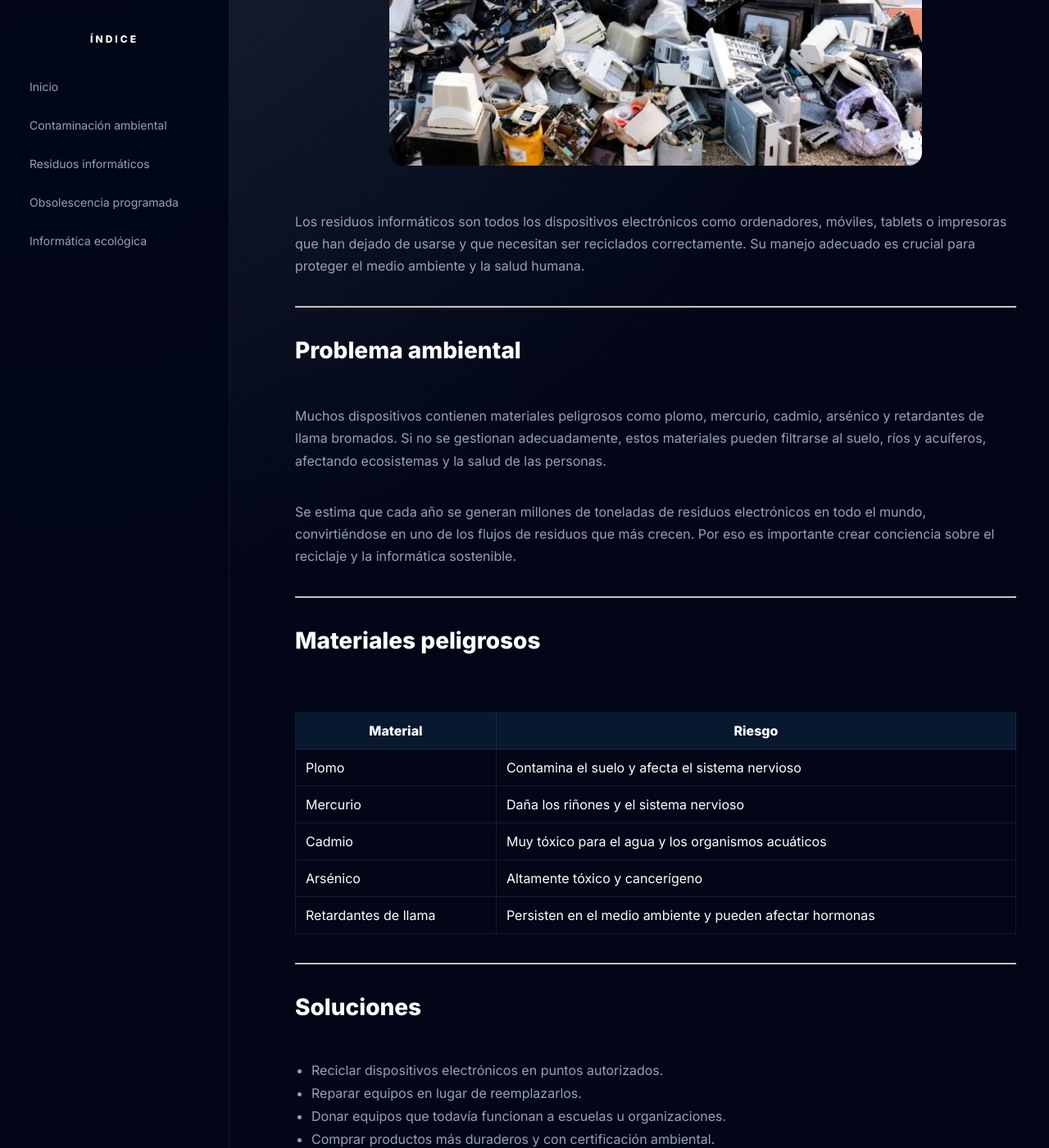
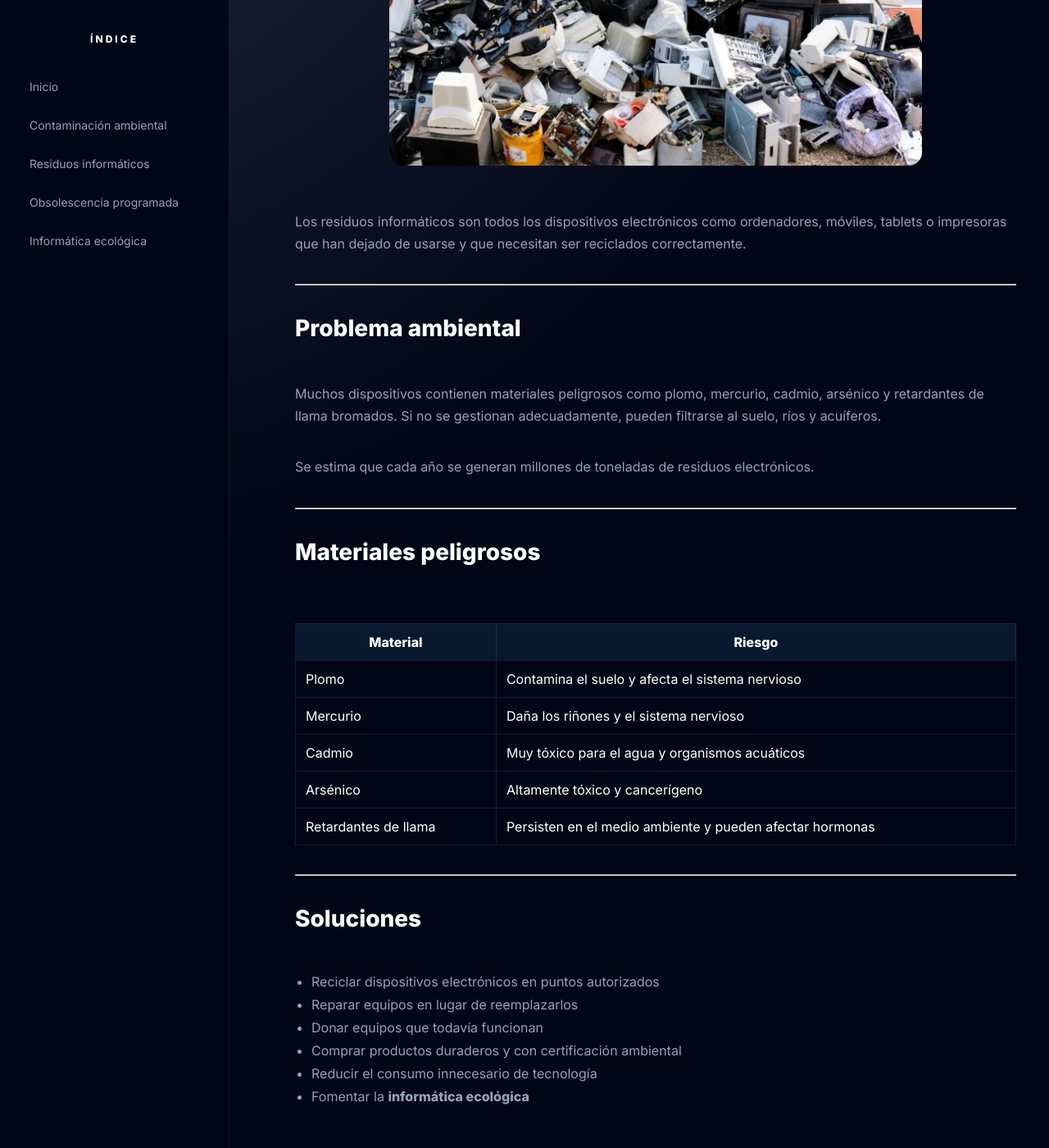
Before and after one commit to glizzlyy/informatica-ambiental, a Jekyll site: the page built from residuos.md, in a window 1280 px wide and 1400 px high, scrolled down 392 px. Shown: the whole window at 82% size. Built offline with Jekyll 4.4.1, drawn with Linux system fonts in a browser that asks for light colours; some of the changed text lies outside the part shown.

Commit message:
Update residuos.md

```diff
--- a/residuos.md
+++ b/residuos.md
@@ -1,21 +1,21 @@
 ---
 layout: estilos
-title: Residuos informáticos
+title: Residuos Informáticos
 ---
 
 # ♻️ Residuos Informáticos
 
 ![Residuos Informáticos](img/residuos.jpg)
 
-Los residuos informáticos son todos los dispositivos electrónicos como ordenadores, móviles, tablets o impresoras que han dejado de usarse y que necesitan ser reciclados correctamente. Su manejo adecuado es crucial para proteger el medio ambiente y la salud humana.
+Los residuos informáticos son todos los dispositivos electrónicos como ordenadores, móviles, tablets o impresoras que han dejado de usarse y que necesitan ser reciclados correctamente.
 
 ---
 
 ## Problema ambiental
 
-Muchos dispositivos contienen materiales peligrosos como plomo, mercurio, cadmio, arsénico y retardantes de llama bromados. Si no se gestionan adecuadamente, estos materiales pueden filtrarse al suelo, ríos y acuíferos, afectando ecosistemas y la salud de las personas.
+Muchos dispositivos contienen materiales peligrosos como plomo, mercurio, cadmio, arsénico y retardantes de llama bromados. Si no se gestionan adecuadamente, pueden filtrarse al suelo, ríos y acuíferos.
 
-Se estima que cada año se generan millones de toneladas de residuos electrónicos en todo el mundo, convirtiéndose en uno de los flujos de residuos que más crecen. Por eso es importante crear conciencia sobre el reciclaje y la informática sostenible.
+Se estima que cada año se generan millones de toneladas de residuos electrónicos.
 
 ---
 
@@ -25,7 +25,7 @@ Se estima que cada año se generan millones de toneladas de residuos electrónic
 |----------|--------|
 | Plomo | Contamina el suelo y afecta el sistema nervioso |
 | Mercurio | Daña los riñones y el sistema nervioso |
-| Cadmio | Muy tóxico para el agua y los organismos acuáticos |
+| Cadmio | Muy tóxico para el agua y organismos acuáticos |
 | Arsénico | Altamente tóxico y cancerígeno |
 | Retardantes de llama | Persisten en el medio ambiente y pueden afectar hormonas |
 
@@ -33,9 +33,9 @@ Se estima que cada año se generan millones de toneladas de residuos electrónic
 
 ## Soluciones
 
-- Reciclar dispositivos electrónicos en puntos autorizados.
-- Reparar equipos en lugar de reemplazarlos.
-- Donar equipos que todavía funcionan a escuelas u organizaciones.
-- Comprar productos más duraderos y con certificación ambiental.
-- Reducir el consumo innecesario de tecnología.
-- Fomentar la **informática ecológica** en empresas y hogares.
+- Reciclar dispositivos electrónicos en puntos autorizados
+- Reparar equipos en lugar de reemplazarlos
+- Donar equipos que todavía funcionan
+- Comprar productos duraderos y con certificación ambiental
+- Reducir el consumo innecesario de tecnología
+- Fomentar la **informática ecológica**
```
